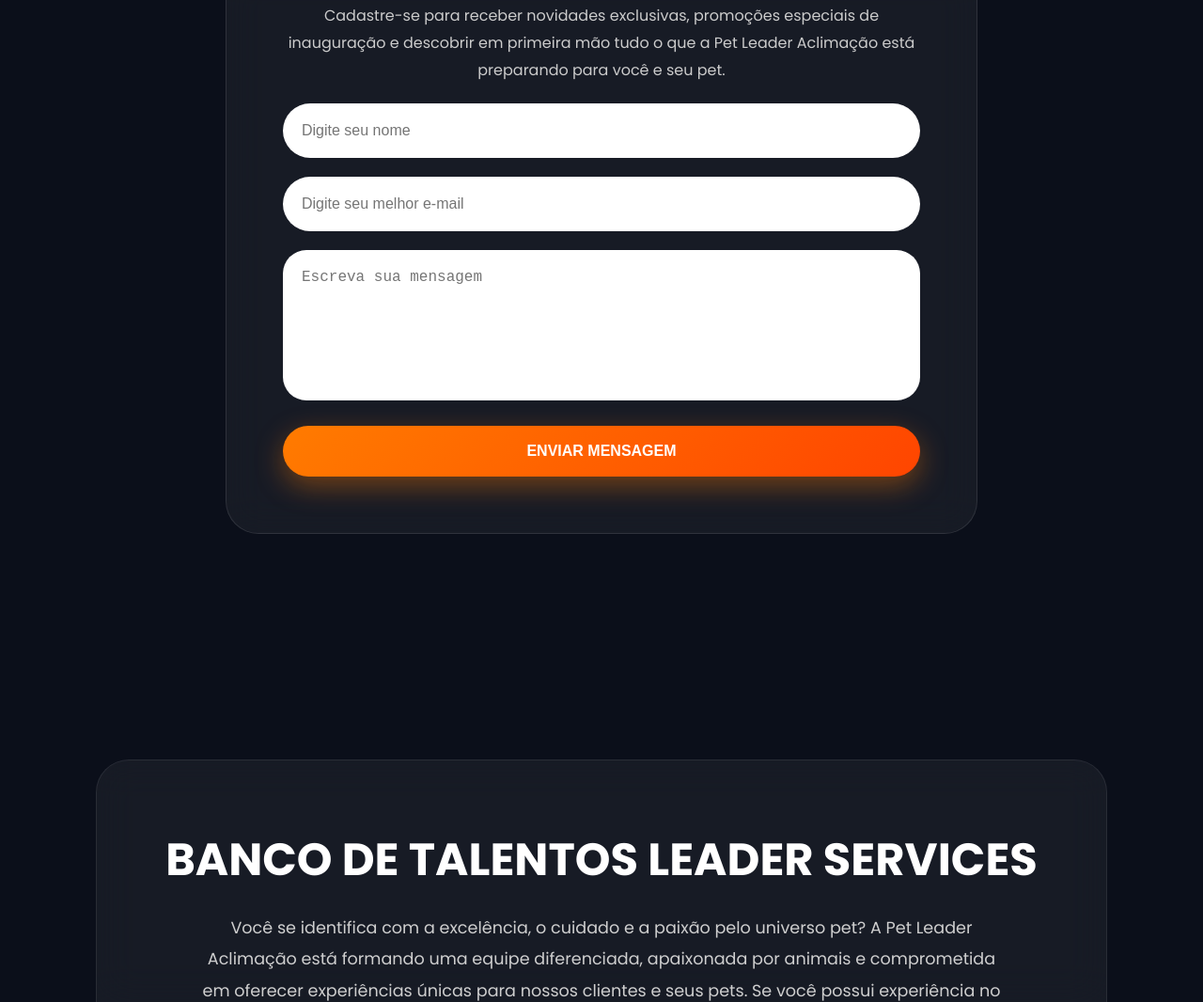
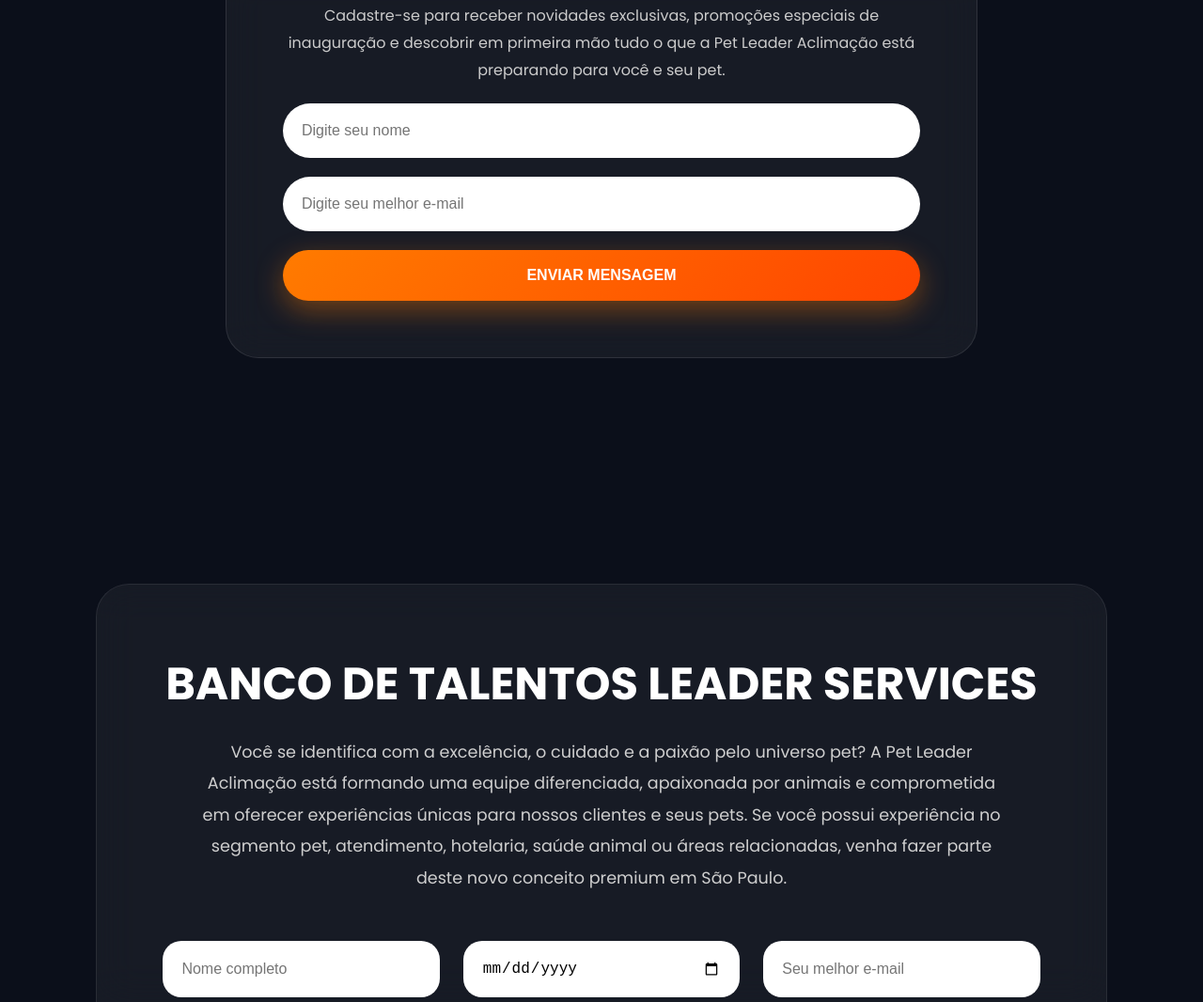
Before and after one commit to petleader/site, a plain HTML site: page index.html in a window 1280 px wide. Shown: the part 2789-3855 px from the top of the page at 94% size. Drawn offline with nearby package versions, Linux system fonts and the light colour scheme.

Commit message:
Update index.html

```diff
--- a/index.html
+++ b/index.html
@@ -630,23 +630,6 @@
     placeholder="Digite seu melhor e-mail"
     required
   >
-
-  <textarea
-    name="mensagem"
-    placeholder="Escreva sua mensagem"
-    required
-    style="
-      width:100%;
-      padding:20px;
-      margin-top:20px;
-      border:none;
-      border-radius:25px;
-      min-height:160px;
-      resize:none;
-      font-size:1rem;
-    "
-  ></textarea>
-
   <input type="hidden" name="_captcha" value="false">
 
   <input
```
